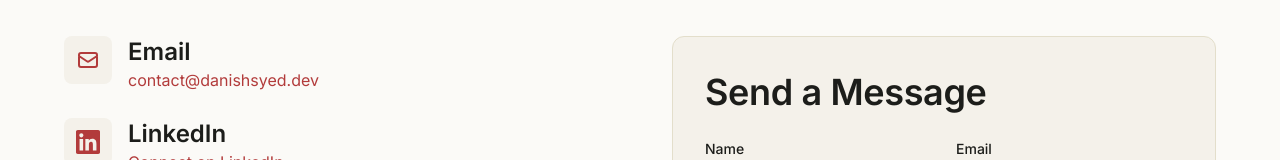
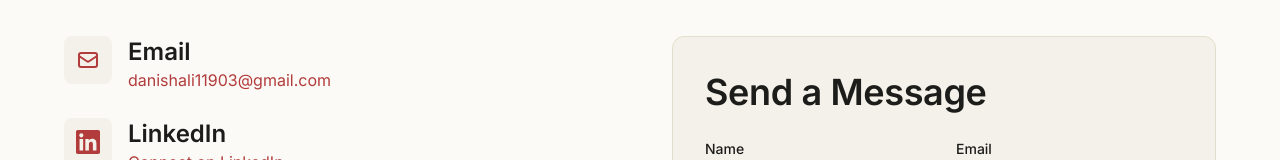
Before and after one commit to danishsyed-dev/my-blog, a Next.js app: page /contact in a window 1280 px wide. Shown: the part 457-617 px from the top of the page. Built offline with nearby package versions, Linux system fonts and the light colour scheme; a web font is replaced by a local one.

Commit message:
feat: update email contact in site configuration

```diff
--- a/src/data/site.ts
+++ b/src/data/site.ts
@@ -26,7 +26,7 @@ export const siteConfig = {
         linkedin: 'https://www.linkedin.com/in/syed-danish-ali-70b36334a/',
         scholar: 'https://scholar.google.com/citations?user=Xt1MelQAAAAJ&hl=en',
         orcid: 'https://orcid.org/0009-0000-3010-0027',
-        email: 'contact@danishsyed.dev',
+        email: 'danishali11903@gmail.com',
     },
 
     // About Section Content
```
